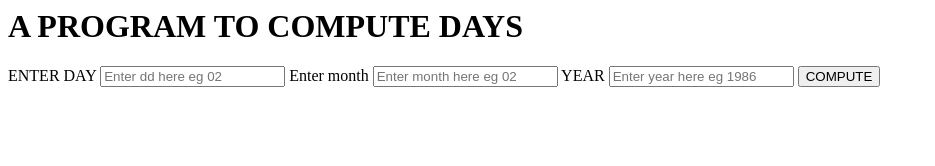
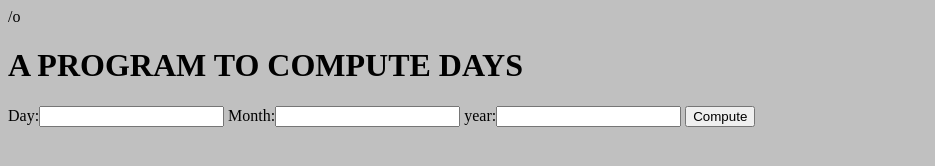
Before and after one commit to silassakwa/wk2project, a plain HTML site: page index.html in a window 1280 px wide. Shown: the whole page, without its empty margins (0-935 px from the left). Drawn offline with Linux system fonts and the light colour scheme.

Commit message:
created form

```diff
--- a/index.html
+++ b/index.html
@@ -1,18 +1,23 @@
 <html>
     <head>
-        <title>DAYS OF THE WEEK PROGRAM</title>
+        <link rel="stylesheet"type="text/css"href="css/c.css">/o        <title>DAYS OF THE WEEK PROGRAM</title>
     </head>
     <body>
+        <div class="calc">
         <h1>A PROGRAM TO COMPUTE DAYS </h1>
         <form>
-            <label>ENTER DAY</label>
-            <input type="text"name="day"id="dd"placeholder="Enter dd here eg 02">
-            <label>Enter month</label>
-            <input type="text"name="month"id="mm"placeholder="Enter month here eg 02">
-            <label>YEAR</label>
-            <input type="text"name="year"id="yy"placeholder="Enter year here eg 1986">
-            <button>COMPUTE</button>
+            Day:<input type="text"id="d">
+
+            Month:<input type="text"id="m">
+
+            year:<input type="text"id="y">
+
+                <button onclick="compute()">Compute</button>
+
+
+
 
          </form>
+         </div>
     </body>
 </html>
```
